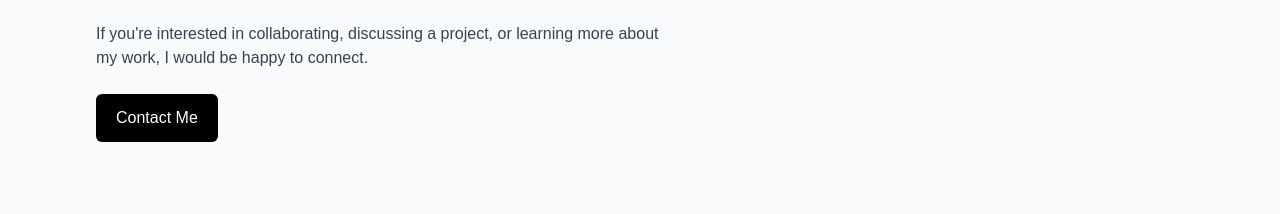
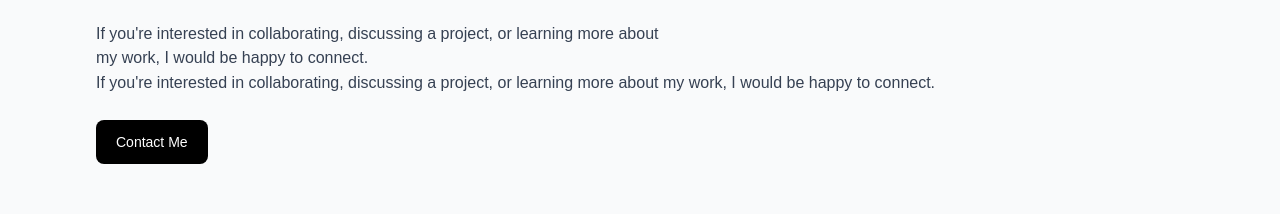
Before and after one commit to PennyAhlstrom/my-portfolio, a Next.js app: page / in a window 1280 px wide. Shown: the part 1489-1703 px from the top of the page. Built offline with nearby package versions, Linux system fonts and the light colour scheme.

Commit message:
updated contact section to use ui components

```diff
--- a/components/home/ContactSection.tsx
+++ b/components/home/ContactSection.tsx
@@ -1,13 +1,15 @@
 import Section from "@/components/ui/SectionWrapper";
 import Container from "@/components/layout/Container";
 import SectionHeader from "@/components/ui/SectionHeader";
-import Link from "next/link";
+//import Link from "next/link";
+import Text from "@/components/ui/Text";
+import Button from "@/components/ui/Button";
 
 export default function ContactSection() {
   return (
-    <Section className="py-20 bg-gray-50">
+    <Section className="bg-gray-50">
       <Container>
-        <SectionHeader>Get in Touch</SectionHeader>
+        <SectionHeader variant="dark">Get in Touch</SectionHeader>
         {/* <h2 className="text-2xl font-semibold">Get in Touch</h2> */}
 
         <p className="mt-4 max-w-xl text-gray-700">
@@ -15,13 +17,15 @@ export default function ContactSection() {
           more about my work, I would be happy to connect.
         </p>
 
+        <Text className="mt-4 max-w-xl">
+          If you're interested in collaborating, discussing a project, or
+          learning more about my work, I would be happy to connect.
+        </Text>
+
         <div className="mt-6">
-          <Link
-            href="/contact"
-            className="inline-block rounded-md bg-black px-5 py-3 text-white hover:bg-gray-800"
-          >
+          <Button href="/contact" theme="light">
             Contact Me
-          </Link>
+          </Button>
         </div>
       </Container>
     </Section>
```
